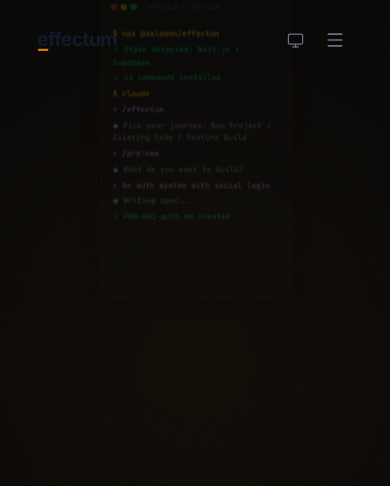
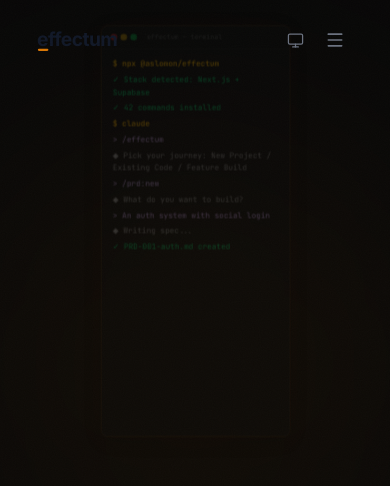
Before and after one commit to aslomon/effectum-website, a Next.js app: page / in a window 390 px wide. Shown: the top 486 px of the page. Built offline with nearby package versions, Linux system fonts and the light colour scheme.

Commit message:
fix: terminal below header, scroll-only reveal (no timer)

```diff
--- a/src/components/landing/hero.tsx
+++ b/src/components/landing/hero.tsx
@@ -87,7 +87,7 @@
       </div>
 
       {/* Lines */}
-      <div className="min-h-[60vh] space-y-1.5 overflow-auto px-5 py-4 sm:min-h-[320px]">
+      <div className="min-h-[calc(100vh-140px)] space-y-1.5 overflow-auto px-5 py-4 sm:min-h-[calc(100vh-160px)]">
         {TERMINAL_LINES.slice(0, visibleCount).map((line, i) => (
           <div key={i} className="leading-relaxed">
             <span
@@ -134,19 +134,15 @@
       return;
     }
 
-    // 3-second timer
-    const timer = setTimeout(() => setRevealed(true), 3000);
-
-    // Scroll trigger
+    // Scroll trigger ONLY — no timer
     const onScroll = () => {
-      if (window.scrollY > 10) {
+      if (window.scrollY > 30) {
         setRevealed(true);
       }
     };
     window.addEventListener("scroll", onScroll, { passive: true });
 
     return () => {
-      clearTimeout(timer);
       window.removeEventListener("scroll", onScroll);
     };
   }, []);
@@ -262,7 +258,7 @@
 
         {/* Terminal — full viewport centred */}
         <div
-          className={`terminal-wrap absolute inset-x-0 top-[5vh] mx-auto w-[92vw] max-w-2xl px-2 sm:top-[10vh] sm:w-[90vw] sm:px-0 ${
+          className={`terminal-wrap absolute inset-x-0 top-[72px] mx-auto w-[92vw] max-w-2xl px-2 sm:top-[80px] sm:w-[90vw] sm:px-0 ${
             revealed ? "revealed" : ""
           }`}
         >
```
